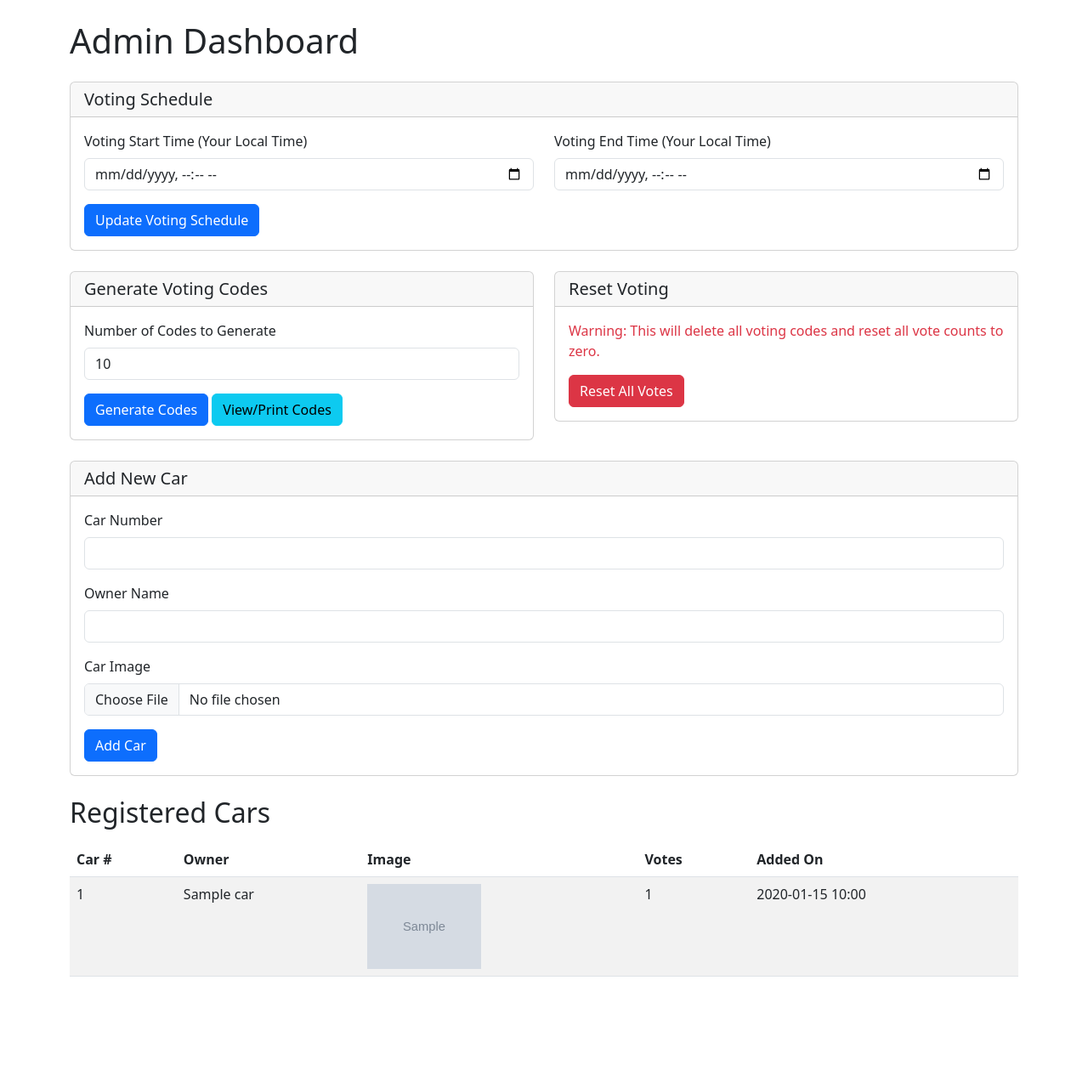
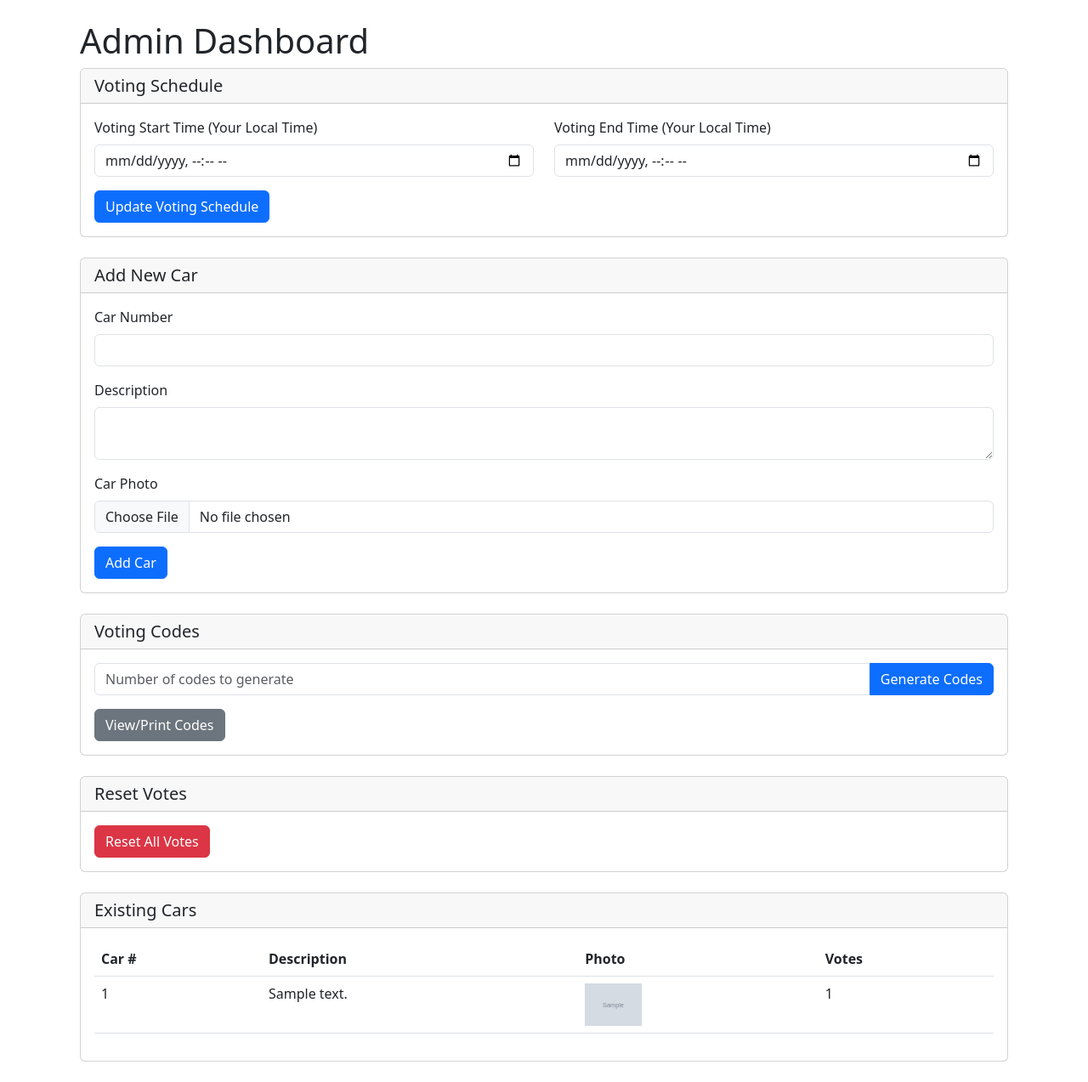
Before and after one commit to brandongraves08/derbyvote, a Flask app: page /admin in a window 1280 px wide. Shown: the part 56-1329 px from the top of the page at 85% size. Before the commit the page ends 1205 px from the top, so only its background shows below. Run offline with Flask 3, Linux system fonts and the light colour scheme; a user stored in the database is signed in; tables that the repository leaves empty hold one stand-in row (values such as "Sample post"); grey boxes marked "Sample" are stand-in pictures.

Commit message:
Fix car image handling and update admin interface

```diff
--- a/app.py
+++ b/app.py
@@ -45,8 +45,8 @@ class User(UserMixin, db.Model):
 class Car(db.Model):
     id = db.Column(db.Integer, primary_key=True)
     number = db.Column(db.Integer, unique=True, nullable=False)
-    owner_name = db.Column(db.String(100), nullable=False)
-    image_path = db.Column(db.String(200), nullable=False)
+    description = db.Column(db.String(200))
+    image_filename = db.Column(db.String(200))
     created_at = db.Column(db.DateTime, default=datetime.utcnow)
     votes = db.Column(db.Integer, default=0)
 
@@ -112,27 +112,7 @@ def index():
 @login_required
 def admin():
     if request.method == 'POST':
-        if 'car_name' in request.form:
-            # Handle car upload
-            car_name = request.form['car_name']
-            car_number = request.form['car_number']
-            photo = request.files['photo']
-
-            if photo:
-                filename = secure_filename(photo.filename)
-                unique_filename = f"{uuid.uuid4()}_{filename}"
-                photo.save(os.path.join(app.config['UPLOAD_FOLDER'], unique_filename))
-
-                car = Car(
-                    number=car_number,
-                    owner_name=car_name,
-                    image_path=os.path.join('uploads', unique_filename)
-                )
-                db.session.add(car)
-                db.session.commit()
-                flash('Car added successfully!')
-
-        elif 'voting_start' in request.form:
+        if 'voting_start' in request.form:
             # Handle voting period settings
             try:
                 start_str = request.form['voting_start']
@@ -173,32 +153,50 @@ def logout():
     logout_user()
     return redirect(url_for('index'))
 
-@app.route('/upload', methods=['POST'])
+@app.route('/car_image/<filename>')
+def car_image(filename):
+    return send_from_directory(app.config['UPLOAD_FOLDER'], filename)
+
+@app.route('/admin/upload_car', methods=['POST'])
 @login_required
 def upload_car():
-    if 'image' not in request.files:
-        flash('No image file')
-        return redirect(url_for('admin'))
+    try:
+        number = request.form.get('number')
+        description = request.form.get('description', '')
 
-    file = request.files['image']
-    if file.filename == '':
-        flash('No selected file')
-        return redirect(url_for('admin'))
+        if not number:
+            flash('Car number is required', 'error')
+            return redirect(url_for('admin'))
 
-    if file:
-        filename = secure_filename(file.filename)
-        file_path = os.path.join(app.config['UPLOAD_FOLDER'], filename)
-        file.save(file_path)
+        # Check if car number already exists
+        if Car.query.filter_by(number=number).first():
+            flash('Car number already exists', 'error')
+            return redirect(url_for('admin'))
 
+        # Handle image upload
+        image_filename = None
+        if 'image' in request.files:
+            file = request.files['image']
+            if file and file.filename:
+                # Generate a unique filename
+                ext = os.path.splitext(file.filename)[1]
+                image_filename = f'car_{number}_{uuid.uuid4().hex[:8]}{ext}'
+                file.save(os.path.join(app.config['UPLOAD_FOLDER'], image_filename))
+
+        # Create new car
         car = Car(
-            number=request.form.get('number'),
-            owner_name=request.form.get('owner_name'),
-            image_path=os.path.join('uploads', filename)
+            number=number,
+            description=description,
+            image_filename=image_filename
         )
         db.session.add(car)
         db.session.commit()
 
-        flash('Car added successfully')
+        flash('Car added successfully!', 'success')
+    except Exception as e:
+        print(f"Error adding car: {str(e)}")
+        flash('Error adding car', 'error')
+
     return redirect(url_for('admin'))
 
 @app.route('/admin/generate_codes', methods=['POST'])
--- a/templates/admin.html
+++ b/templates/admin.html
@@ -1,7 +1,8 @@
 {% extends "base.html" %}
 
 {% block content %}
-<h1 class="mb-4">Admin Dashboard</h1>
+<div class="container mt-4">
+    <h1>Admin Dashboard</h1>
 
     <!-- Voting Schedule -->
     <div class="card mb-4">
@@ -31,40 +32,7 @@
         </div>
     </div>
 
-<div class="row">
-    <div class="col-md-6">
-        <div class="card mb-4">
-            <div class="card-header">
-                <h2 class="h5 mb-0">Generate Voting Codes</h2>
-            </div>
-            <div class="card-body">
-                <form action="{{ url_for('generate_codes') }}" method="POST">
-                    <div class="mb-3">
-                        <label for="code_count" class="form-label">Number of Codes to Generate</label>
-                        <input type="number" class="form-control" id="code_count" name="code_count" min="1" max="1000" value="10" required>
-                    </div>
-                    <button type="submit" class="btn btn-primary">Generate Codes</button>
-                    <a href="{{ url_for('print_codes') }}" class="btn btn-info" target="_blank">View/Print Codes</a>
-                </form>
-            </div>
-        </div>
-    </div>
-
-    <div class="col-md-6">
-        <div class="card mb-4">
-            <div class="card-header">
-                <h2 class="h5 mb-0">Reset Voting</h2>
-            </div>
-            <div class="card-body">
-                <form action="{{ url_for('reset_votes') }}" method="POST" onsubmit="return confirm('Are you sure you want to reset all votes and codes? This cannot be undone.');">
-                    <p class="text-danger">Warning: This will delete all voting codes and reset all vote counts to zero.</p>
-                    <button type="submit" class="btn btn-danger">Reset All Votes</button>
-                </form>
-            </div>
-        </div>
-    </div>
-</div>
-
+    <!-- Add New Car -->
     <div class="card mb-4">
         <div class="card-header">
             <h2 class="h5 mb-0">Add New Car</h2>
@@ -76,47 +44,86 @@
                     <input type="number" class="form-control" id="number" name="number" required>
                 </div>
                 <div class="mb-3">
-                <label for="owner_name" class="form-label">Owner Name</label>
-                <input type="text" class="form-control" id="owner_name" name="owner_name" required>
+                    <label for="description" class="form-label">Description</label>
+                    <textarea class="form-control" id="description" name="description" rows="2"></textarea>
                 </div>
                 <div class="mb-3">
-                <label for="image" class="form-label">Car Image</label>
-                <input type="file" class="form-control" id="image" name="image" accept="image/*" required>
+                    <label for="image" class="form-label">Car Photo</label>
+                    <input type="file" class="form-control" id="image" name="image" accept="image/*">
                 </div>
                 <button type="submit" class="btn btn-primary">Add Car</button>
             </form>
         </div>
     </div>
 
-<h2 class="mb-3">Registered Cars</h2>
+    <!-- Generate Voting Codes -->
+    <div class="card mb-4">
+        <div class="card-header">
+            <h2 class="h5 mb-0">Voting Codes</h2>
+        </div>
+        <div class="card-body">
+            <form action="{{ url_for('generate_codes') }}" method="POST" class="mb-3">
+                <div class="input-group">
+                    <input type="number" class="form-control" name="count" placeholder="Number of codes to generate" required>
+                    <button type="submit" class="btn btn-primary">Generate Codes</button>
+                </div>
+            </form>
+            <a href="{{ url_for('print_codes') }}" class="btn btn-secondary">View/Print Codes</a>
+        </div>
+    </div>
+
+    <!-- Reset Votes -->
+    <div class="card mb-4">
+        <div class="card-header">
+            <h2 class="h5 mb-0">Reset Votes</h2>
+        </div>
+        <div class="card-body">
+            <form action="{{ url_for('reset_votes') }}" method="POST" onsubmit="return confirm('Are you sure you want to reset all votes? This cannot be undone.');">
+                <button type="submit" class="btn btn-danger">Reset All Votes</button>
+            </form>
+        </div>
+    </div>
+
+    <!-- Existing Cars -->
+    <div class="card mb-4">
+        <div class="card-header">
+            <h2 class="h5 mb-0">Existing Cars</h2>
+        </div>
+        <div class="card-body">
             <div class="table-responsive">
-    <table class="table table-striped">
+                <table class="table">
                     <thead>
                         <tr>
                             <th>Car #</th>
-                <th>Owner</th>
-                <th>Image</th>
+                            <th>Description</th>
+                            <th>Photo</th>
                             <th>Votes</th>
-                <th>Added On</th>
                         </tr>
                     </thead>
                     <tbody>
                         {% for car in cars %}
                         <tr>
                             <td>{{ car.number }}</td>
-                <td>{{ car.owner_name }}</td>
+                            <td>{{ car.description }}</td>
                             <td>
-                    <img src="{{ url_for('static', filename=car.image_path) }}"
+                                {% if car.image_filename %}
+                                <img src="{{ url_for('car_image', filename=car.image_filename) }}"
                                      alt="Car {{ car.number }}"
-                         style="max-height: 100px;">
+                                     style="max-height: 50px;">
+                                {% else %}
+                                No image
+                                {% endif %}
                             </td>
                             <td>{{ car.votes }}</td>
-                <td>{{ car.created_at.strftime('%Y-%m-%d %H:%M') }}</td>
                         </tr>
                         {% endfor %}
                     </tbody>
                 </table>
             </div>
+        </div>
+    </div>
+</div>
+
 {% endblock %}
 
 {% block scripts %}
```
Lines whose indentation alone changed are shown as unchanged.
